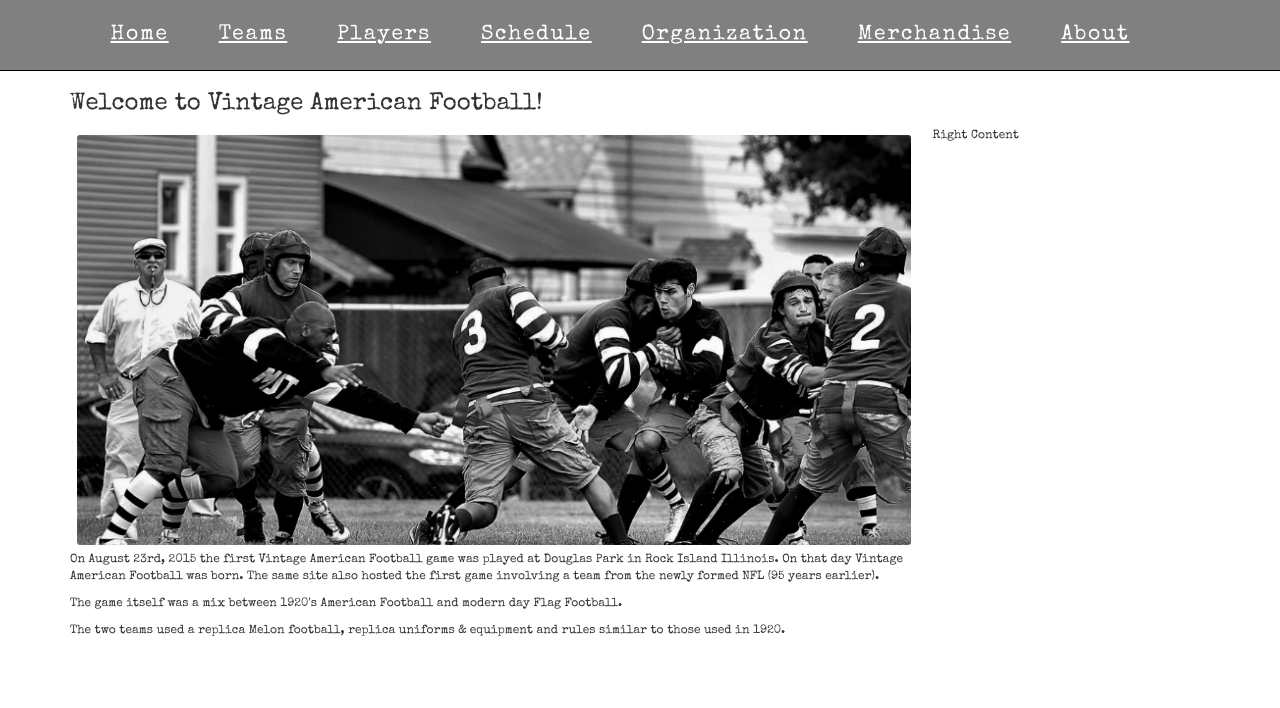
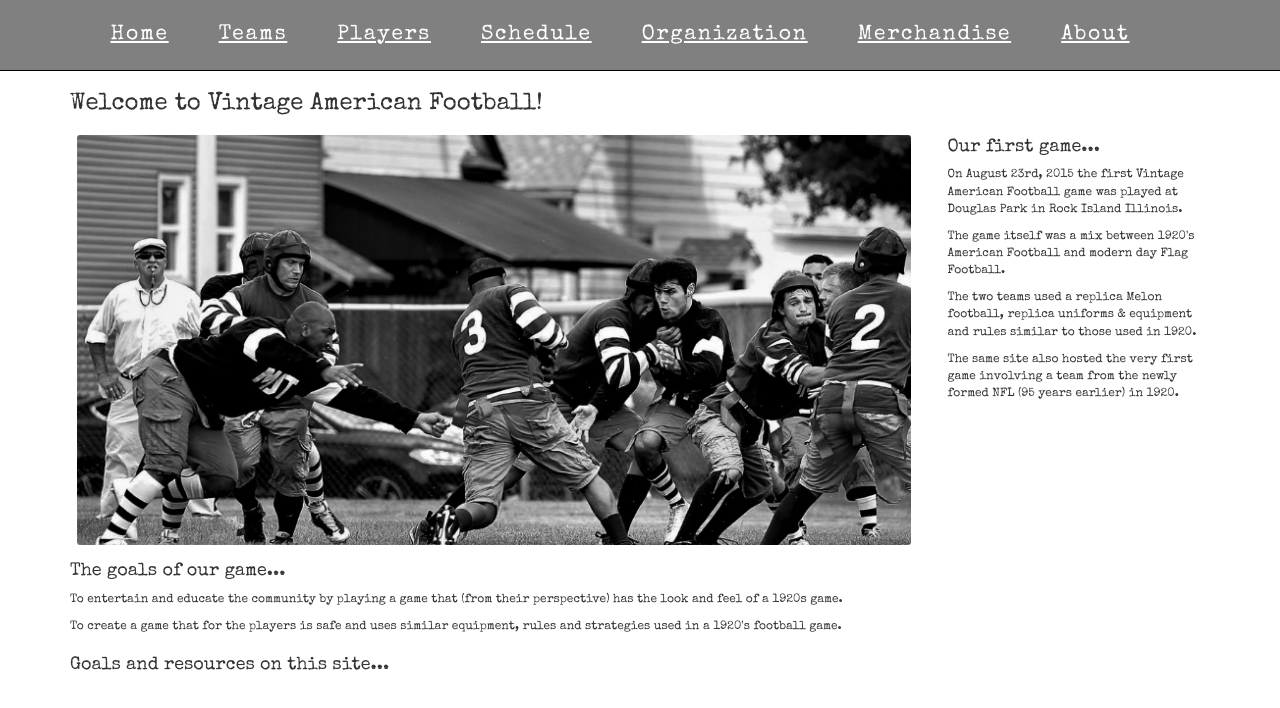
Before and after one commit to SimonHerrera/vintage-american-football-client, a website: page client/index.html in a window 1280 px wide. Drawn offline with nearby package versions, Linux system fonts and the light colour scheme; a web font is replaced by a local one.

Commit message:
Updateing Text on Landing Page

```diff
--- a/client/app/landing/landing.html
+++ b/client/app/landing/landing.html
@@ -5,18 +5,22 @@
   <section class="row">
     <div class="col-sm-9">
       <img src="images/Times_Photo_B&W.png" alt="Photo of 2016 Game - QC Times 8-29-2016">
-    <p>On August 23rd, 2015 the first Vintage American Football game was played at Douglas Park in Rock Island Illinois. On that day Vintage American Football was born. The same site also hosted the first game involving a team from the newly formed NFL (95 years earlier).</p>
-
+      <h4>The goals of our game...</h4>
+      <p>To entertain and educate the community by playing a game that (from their perspective) has the look and feel of a 1920s game.</p>
+      <p>To create a game that for the players is safe and uses similar equipment, rules and strategies used in a 1920's football game.</p>
+    </div>
+    <div class="col-sm-3">
+      <h4>Our first game...</h4>
+      <p>On August 23rd, 2015 the first Vintage American Football game was played at Douglas Park in Rock Island Illinois.</p>
       <p>The game itself was a mix between 1920's American Football and modern day Flag Football.</p>
-
       <p>The two teams used a replica Melon football, replica uniforms & equipment and rules similar to those used in 1920.</p>
+      <p>The same site also hosted the very first game involving a team from the newly formed NFL (95 years earlier) in 1920.</p>
     </div>
-   <div class="col-sm-">Right Content</div>
-
-
-
-
-
+  </section>
+  <section class="row">
+    <div class="col-sm-9">
+      <h4>Goals and resources on this site...</h4>
+      <p>
   </section>
 </article>
 
```
Lines whose indentation alone changed are shown as unchanged.
